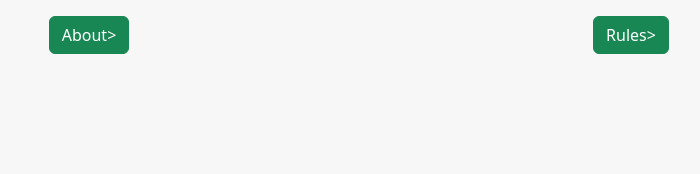
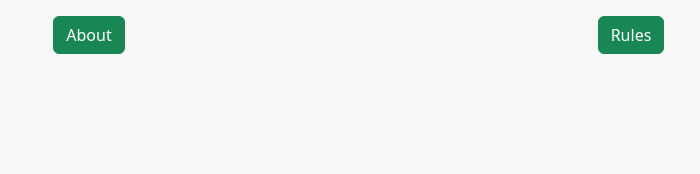
Before and after one commit to Thecodecreative/reversi_rmr, a website: page public/index.html in a window 1280 px wide. Shown: the full height of the page, 280-980 px from the left. Drawn offline with nearby package versions, Linux system fonts and the light colour scheme.

Commit message:
proper placement for tag

```diff
--- a/public/index.html
+++ b/public/index.html
@@ -20,10 +20,10 @@
     <div class="container fluid">
       <div class="row m-3">
         <div class="col text-center">
-          <a class="btn btn-success text-nowrap" href="about.html"> About></a>
+          <a class="btn btn-success text-nowrap" href="about.html"> About</a>
         </div>
         <div class="col text-center">
-          <a class="btn btn-success text-nowrap" href="https://en.wikipedia.org/wiki/Reversi"> Rules></a>
+          <a class="btn btn-success text-nowrap" href="https://en.wikipedia.org/wiki/Reversi"> Rules</a>
 
         </div>
 
```
